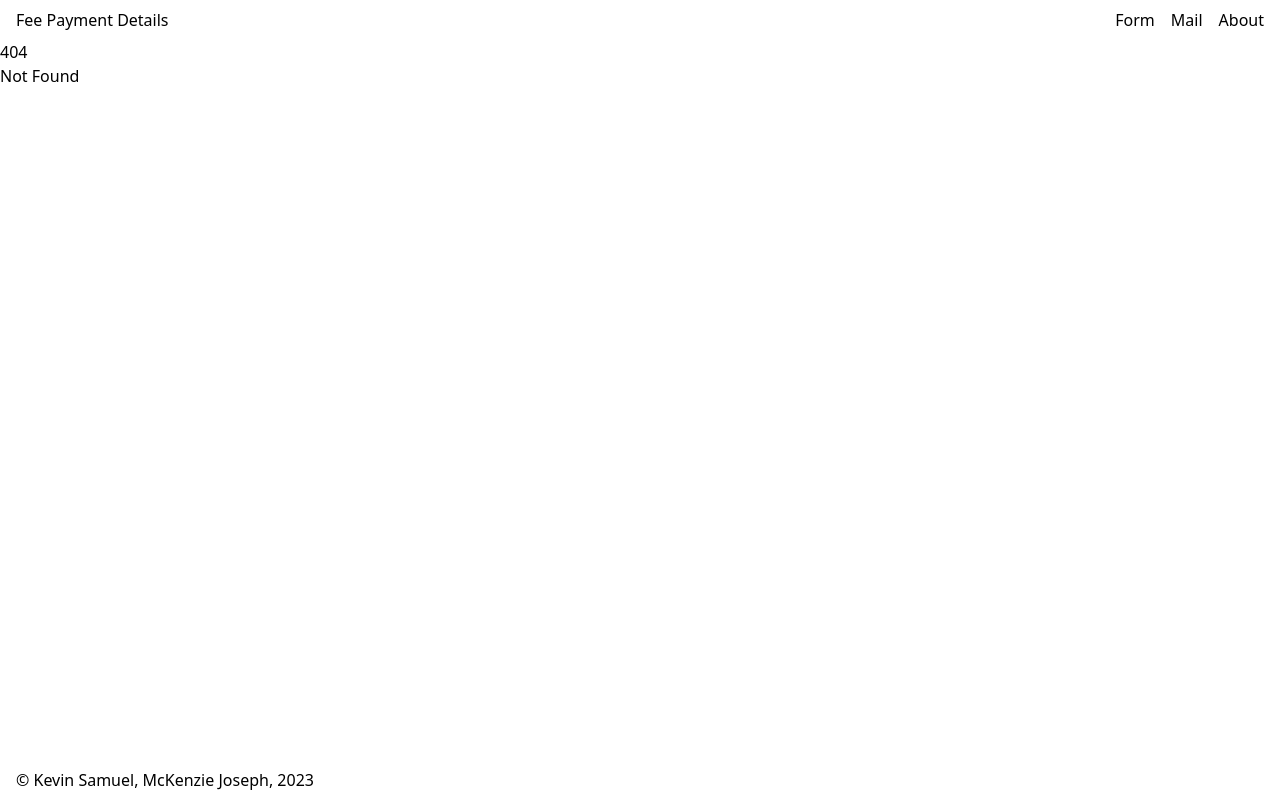
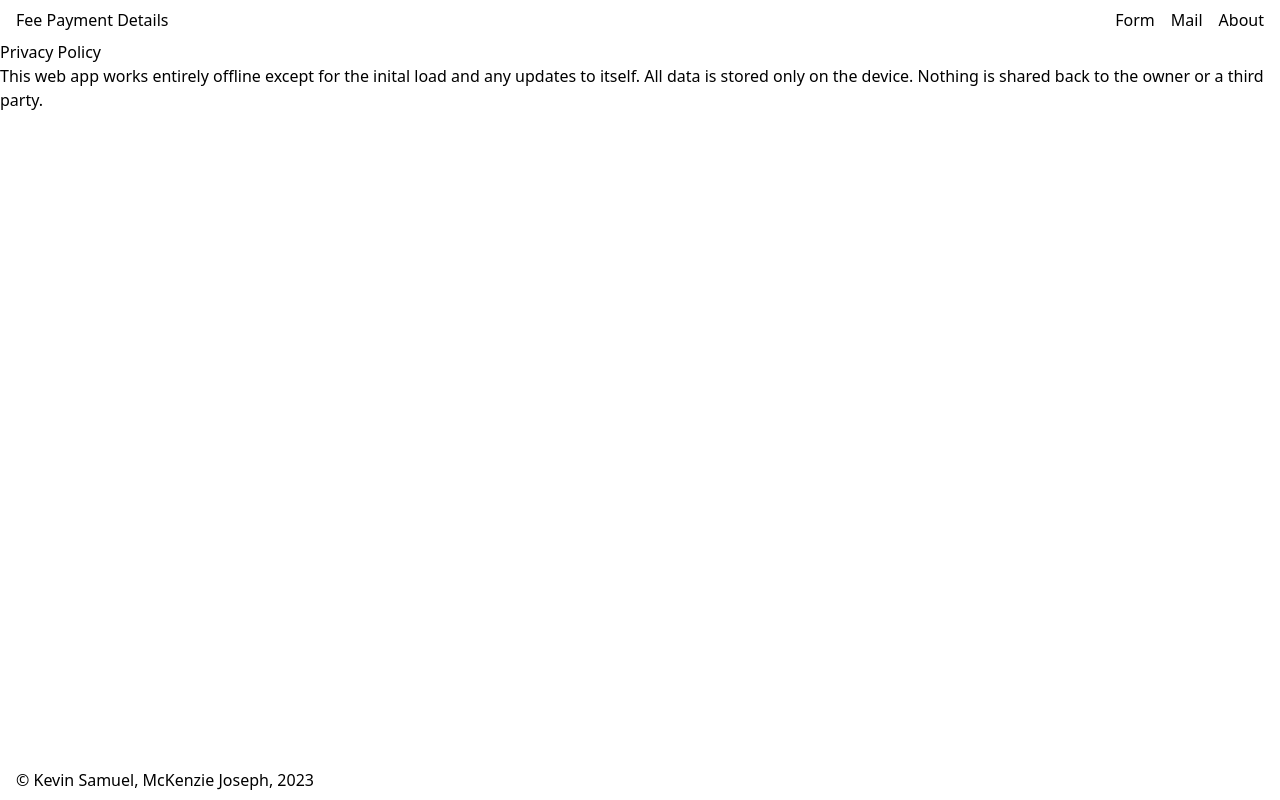
Before and after one commit to kevinnls/eflufeepaymentdetails, a SvelteKit app: page /about in a window 1280 px wide. Before the commit this address had no page. Built offline with nearby package versions, Linux system fonts and the light colour scheme.

Commit message:
add dummy about page

```diff
--- /dev/null
+++ b/src/routes/about/+page.svelte
@@ -0,0 +1,4 @@
+<h1>Privacy Policy</h1>
+This web app works entirely offline except for the inital load
+and any updates to itself. All data is stored only on the device.
+Nothing is shared back to the owner or a third party.
```
